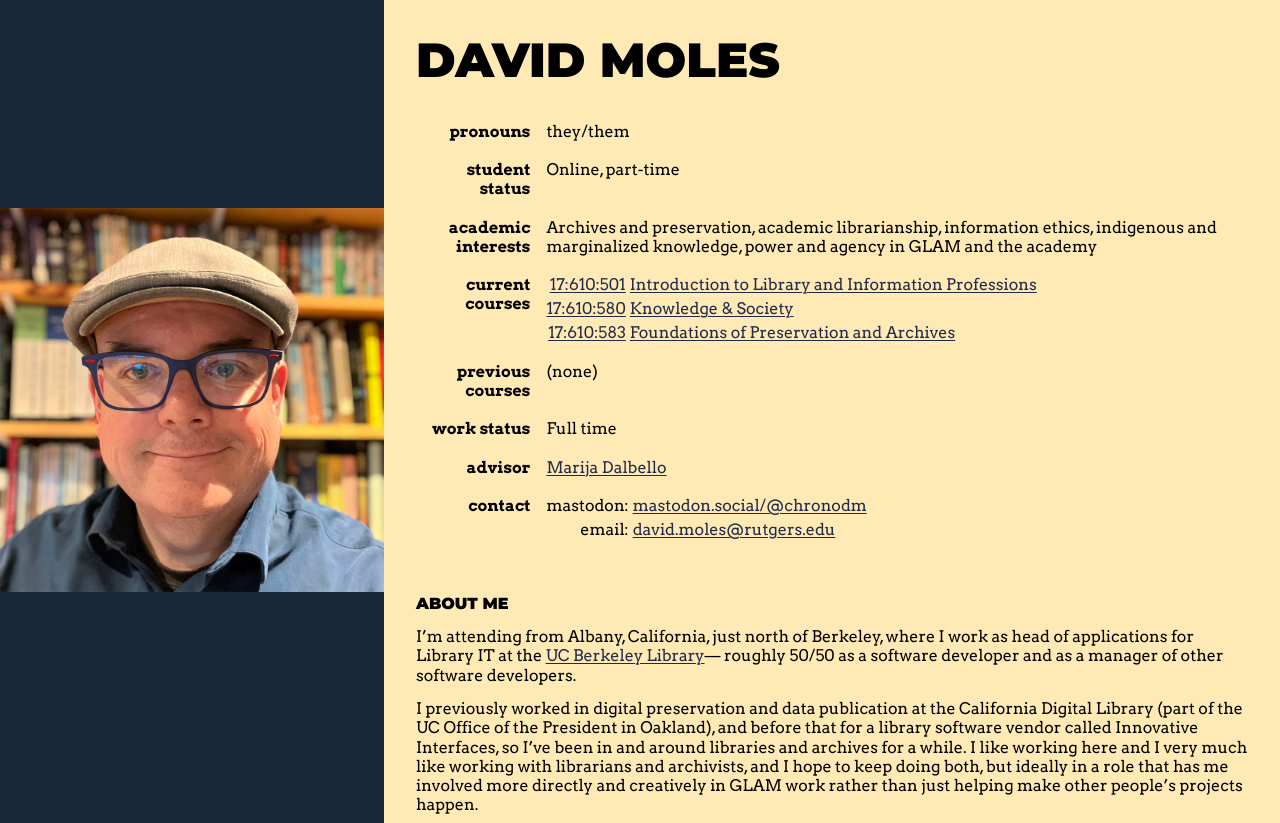
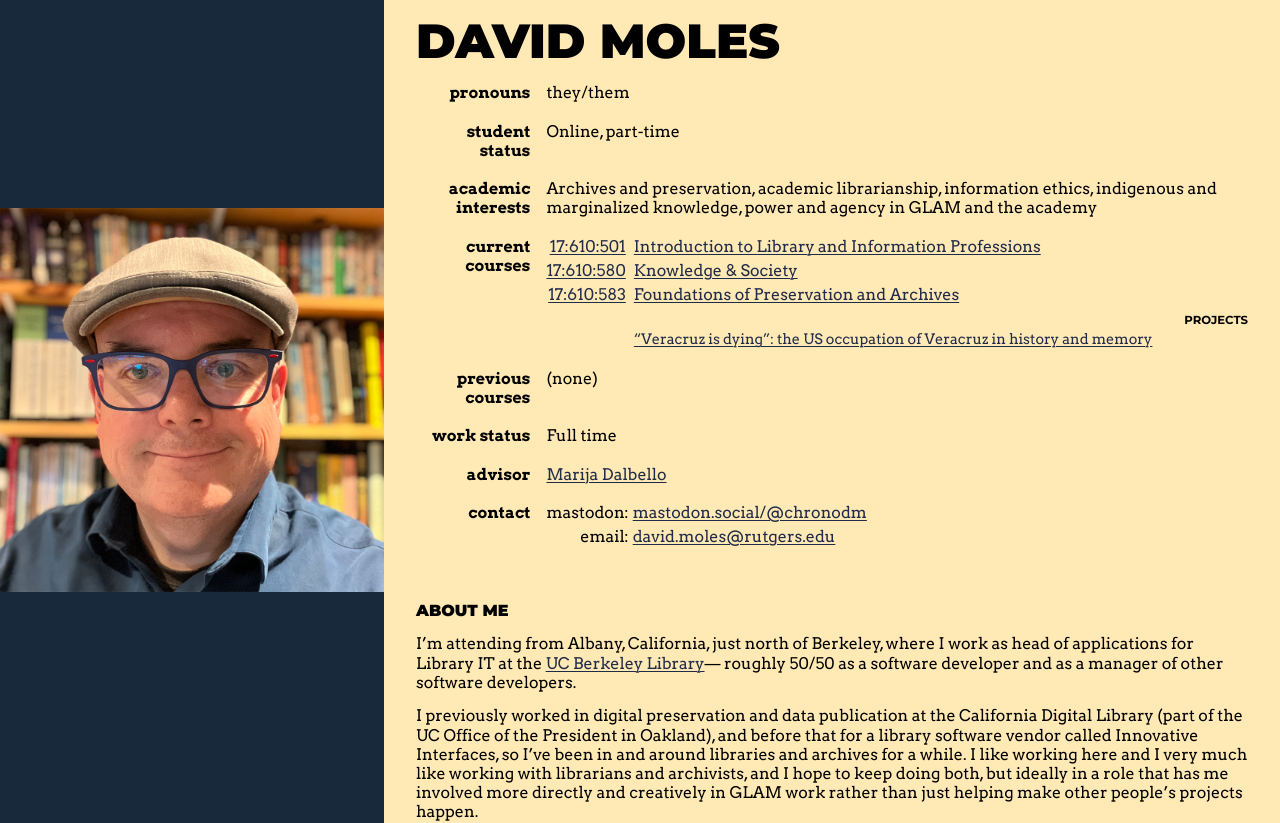
Before and after one commit to dmoles/dmoles.info, a Vue app: page / in a window 1280 px wide. Shown: the top 823 px of the page. Built offline with nearby package versions, Linux system fonts and the light colour scheme; a web font is replaced by a local one.

Commit message:
Extract Course and Project types, replace CourseRow component with Courses

```diff
--- a/src/components/profile/CourseRow.vue
+++ /dev/null
@@ -1,29 +0,0 @@
-<script setup lang="ts">
-
-import {computed} from "vue";
-
-const props = defineProps<{
-  id: number
-  name: string
-}>()
-
-const courseUrl = computed(() => `https://comminfo.rutgers.edu/academics/courses?courses=${props.id}&program=32`)
-
-</script>
-
-<template>
-  <tr>
-    <th scope="row" class="course-id">
-      <a :href="courseUrl">17:610:{{ id }}</a>
-    </th>
-    <td>
-      <a :href="courseUrl">{{ name }}</a>
-    </td>
-  </tr>
-</template>
-
-<style lang="scss">
-th.course-id {
-  font-variant-numeric: lining-nums;
-}
-</style>
--- /dev/null
+++ b/src/components/profile/Courses.vue
@@ -0,0 +1,82 @@
+<script setup lang="ts">
+import {Course, courseUrlFor} from "./types/Course";
+import {computed} from "vue";
+
+const props = defineProps<{
+  courses: Array<Course>
+}>()
+
+const hasCourses = computed(() => Array.isArray(props.courses) && props.courses.length > 0)
+
+</script>
+
+<template>
+<dl class="courses">
+  <template v-if="hasCourses" v-for="course in courses">
+    <dt><a :href="courseUrlFor(course)">17:610:{{ course.id }}</a></dt>
+    <dd>
+      <a :href="courseUrlFor(course)">{{ course.name }}</a>
+      <figure v-if="course.projects">
+        <figcaption>projects</figcaption>
+        <ul>
+          <li v-for="project in course.projects">
+            <a :href="project.link">{{ project.name }}</a>
+          </li>
+        </ul>
+      </figure>
+    </dd>
+  </template>
+  <template v-else>
+    (none)
+  </template>
+</dl>
+</template>
+
+<style lang="scss">
+dl.courses {
+  display: grid;
+  grid-template-columns: min-content minmax(0, 1fr);
+  column-gap: 0.5rem;
+  row-gap: 0.3rem;
+
+  dt {
+    grid-column: 1;
+    justify-self: end;
+    font-variant-numeric: tabular-nums;
+  }
+
+  dd {
+    //display: contents;
+    //
+    //> a {
+    //  grid-column: 2;
+    //}
+
+    figure {
+      grid-column: 2;
+      margin-top: 0.45rem;
+      //display: contents;
+      //font-size: 0.8rem;
+
+      figcaption {
+        //grid-column: 1;
+        justify-self: end;
+
+        font-family: Montserrat, 'sans-serif';
+        text-transform: uppercase;
+        font-weight: bold;
+        font-size: 0.729rem;
+      }
+
+      ul {
+        //grid-column: 2;
+        font-size: 0.9rem;
+
+        li:not(:last-of-type) {
+          margin-bottom: 0.15rem;
+        }
+      }
+    }
+  }
+}
+</style>
--- a/src/components/profile/Profile.vue
+++ b/src/components/profile/Profile.vue
@@ -1,22 +1,11 @@
 <script setup lang="ts">
+import {storeToRefs} from "pinia";
+
 import selfie from '../../assets/images/dm-selfie-2022-08-03-1024x1024.png'
-import CourseRow from './CourseRow.vue'
+import {useCoursesStore} from "./stores/courses";
+import Courses from './Courses.vue'
 
-const currentCourses = [
-  {
-    id: 501,
-    name: 'Introduction to Library and Information Professions'
-  },
-  {
-    id: 580,
-    name: 'Knowledge & Society'
-  },
-  {
-    id: 583,
-    name: 'Foundations of Preservation and Archives'
-  }
-]
-
+const { current: currentCourses, past: pastCourses } = storeToRefs(useCoursesStore())
 </script>
 
 <!-- TODO: Turn this *all* into data, cf. "current courses" -->
@@ -51,17 +40,11 @@ const currentCourses = [
           </tr>
           <tr>
             <th scope="row">Current courses</th>
-            <td>
-              <table class="inner">
-                <tbody>
-                  <CourseRow v-for="{ id, name } in currentCourses" :id="id" :name="name"/>
-                </tbody>
-              </table>
-            </td>
+            <td><Courses :courses="currentCourses"/></td>
           </tr>
           <tr>
             <th scope="row">Previous courses</th>
-            <td>(none)</td>
+            <td><Courses :courses="pastCourses"/></td>
           </tr>
           <tr>
             <th scope="row">Work status</th>
@@ -273,7 +256,7 @@ div.profile {
     h1 {
       font-weight: 900;
       font-size: 3rem;
-      line-height: 1.2em;
+      line-height: 1.2rem;
       text-transform: uppercase;
       font-family: Montserrat, 'sans-serif';
     }
@@ -282,14 +265,14 @@ div.profile {
       font-weight: 900;
       text-transform: uppercase;
       font-size: 1rem;
-      line-height: 1.2em;
+      line-height: 1.2rem;
       font-family: Montserrat, 'sans-serif';
       margin-bottom: 0.9rem;
     }
 
     p {
       font-size: 1rem;
-      line-height: 1.2em;
+      line-height: 1.2rem;
       font-family: Arvo, 'serif';
       margin-bottom: 0.9rem;
     }
@@ -321,7 +304,7 @@ div.profile {
         td, th {
           font-size: 1rem;
           padding-bottom: 1.2rem;
-          line-height: 1.2em;
+          line-height: 1.2rem;
         }
       }
     }
--- /dev/null
+++ b/src/components/profile/stores/courses.ts
@@ -0,0 +1,32 @@
+import {defineStore} from "pinia";
+import {ref} from "vue";
+import {Course} from "../types/Course";
+
+export const useCoursesStore = defineStore('courses', () => {
+    const current = ref<Array<Course>>(
+        [
+            {
+                id: 501,
+                name: 'Introduction to Library and Information Professions'
+            },
+            {
+                id: 580,
+                name: 'Knowledge & Society'
+            },
+            {
+                id: 583,
+                name: 'Foundations of Preservation and Archives',
+                projects: [
+                    {
+                        name: '“Veracruz is dying”: the US occupation of Veracruz in history and memory',
+                        link: '/projects/583/veracruz/'
+                    }
+                ]
+            }
+        ]
+    )
+
+    const past = ref<Array<Course>>([])
+
+    return { current, past }
+})
--- /dev/null
+++ b/src/components/profile/types/Course.ts
@@ -0,0 +1,15 @@
+import {Project} from "./Project";
+
+type Course = {
+    id: number,
+    name: string,
+    projects?: Array<Project>
+}
+
+export type {Course}
+
+const courseUrlBase = `https://comminfo.rutgers.edu/academics/courses`;
+function courseUrlFor(course: Course): string {
+    return `${courseUrlBase}?courses=${course.id}&program=32`
+}
+export { courseUrlFor }
--- /dev/null
+++ b/src/components/profile/types/Project.ts
@@ -0,0 +1,6 @@
+type Project = {
+    name: string,
+    link: string
+}
+
+export type { Project }
```
